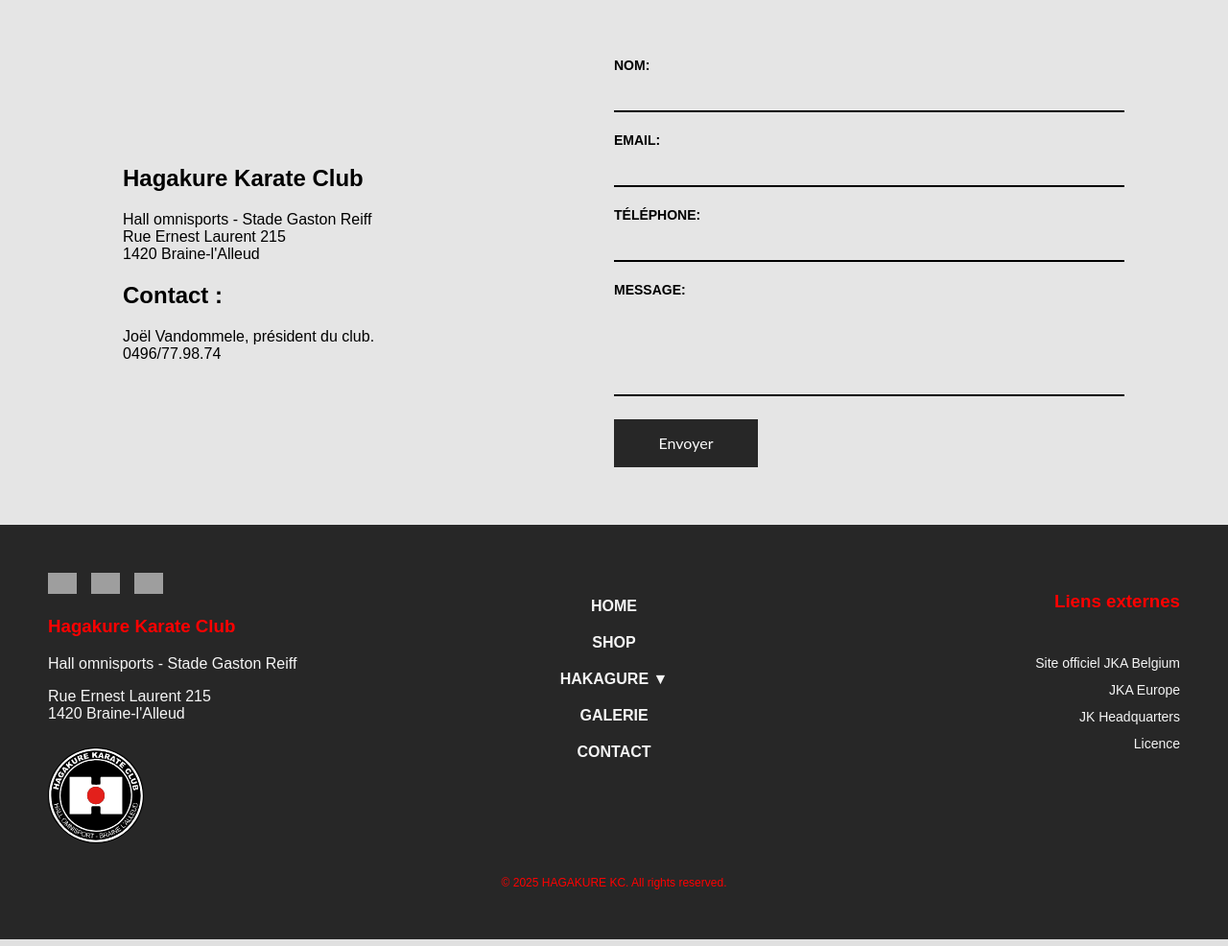
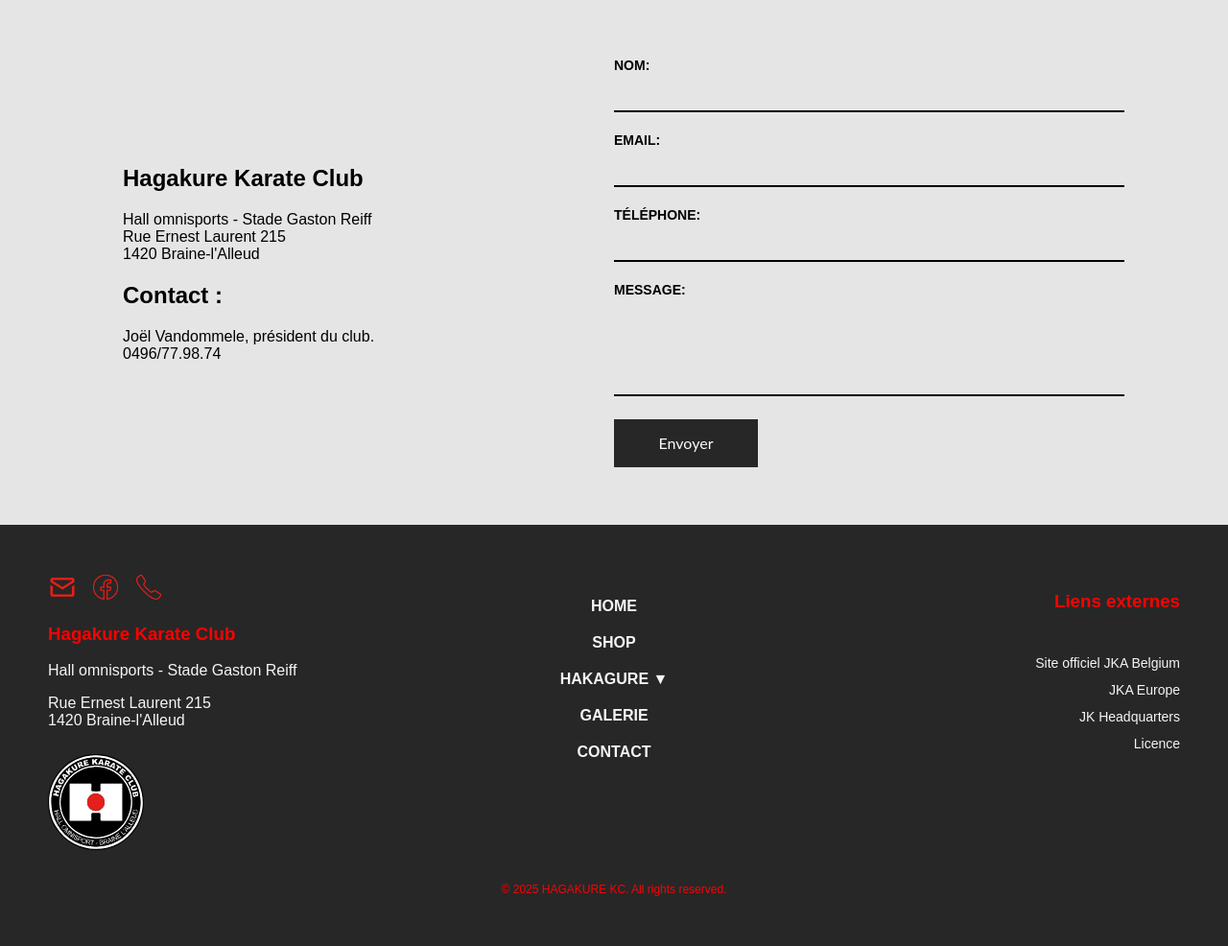
Before and after one commit to not-Kami/HAGAKURE, a PHP site: page / in a window 1280 px wide. Shown: the part 1383-2369 px from the top of the page at 96% size. Run offline with PHP 8.4, Linux system fonts and the light colour scheme; grey boxes are pictures that could not be loaded.

Commit message:
footer desktop is done, reduce delay for wiggle logo

```diff
--- a/app/views/components/footer.php
+++ b/app/views/components/footer.php
@@ -4,16 +4,16 @@
             <!-- Colonne gauche -->
             <div class="footer-column">
                 <div class="social-icons">
-                    <a href="#"><img src="?" alt="email"></a>
-                    <a href="#"><img src="?" alt="Facebook"></a>
-                    <a href="#"><img src="?" alt="Téléphone"></a>
+                    <a href="#"><img src="../public/assets/img/courrier.png" alt="email"></a>
+                    <a href="#"><img src="../public/assets/img/facebook.png" alt="Facebook"></a>
+                    <a href="#"><img src="../public/assets/img/telephone.png" alt="Téléphone"></a>
 
                 </div>
                 <div>
                     <h3 class="club-name">Hagakure Karate Club</h3>
                     <p>Hall omnisports - Stade Gaston Reiff</p>
                     <p>Rue Ernest Laurent 215<br>1420 Braine-l'Alleud</p>
-                    <img class= "club-logo" src= "public\assets\img\logo_rvb_1.svg" alt="Logo Club">
+                    <img class="club-logo" src="../public/assets/img/logo_rvb_1.svg" alt="Logo Club">
 
                 </div>
             </div>
@@ -45,7 +45,7 @@
         </div>
 
         <div class="footer-bottom">
-            <p>© 2025 HAGAKURE KC. All rights reserved.</p>
+            <p>© <?php echo date("Y"); ?> HAGAKURE KC. All rights reserved.</p>
         </div>
     </footer>
 
```
Also changed, not shown: public/assets/css/pages/hagakure.css (deleted), public/assets/css/pages/histoire.css (added), public/assets/css/pages/karate.css (added), public/assets/img/courrier.png (renamed from public/assets/img/Layout_icon_courrier.png), public/assets/img/facebook.png (renamed from public/assets/img/Layout_icon_facebook.png), public/assets/img/telephone.png (renamed from public/assets/img/Layout_icon_telephone.png), public/assets/js/menu.js.
